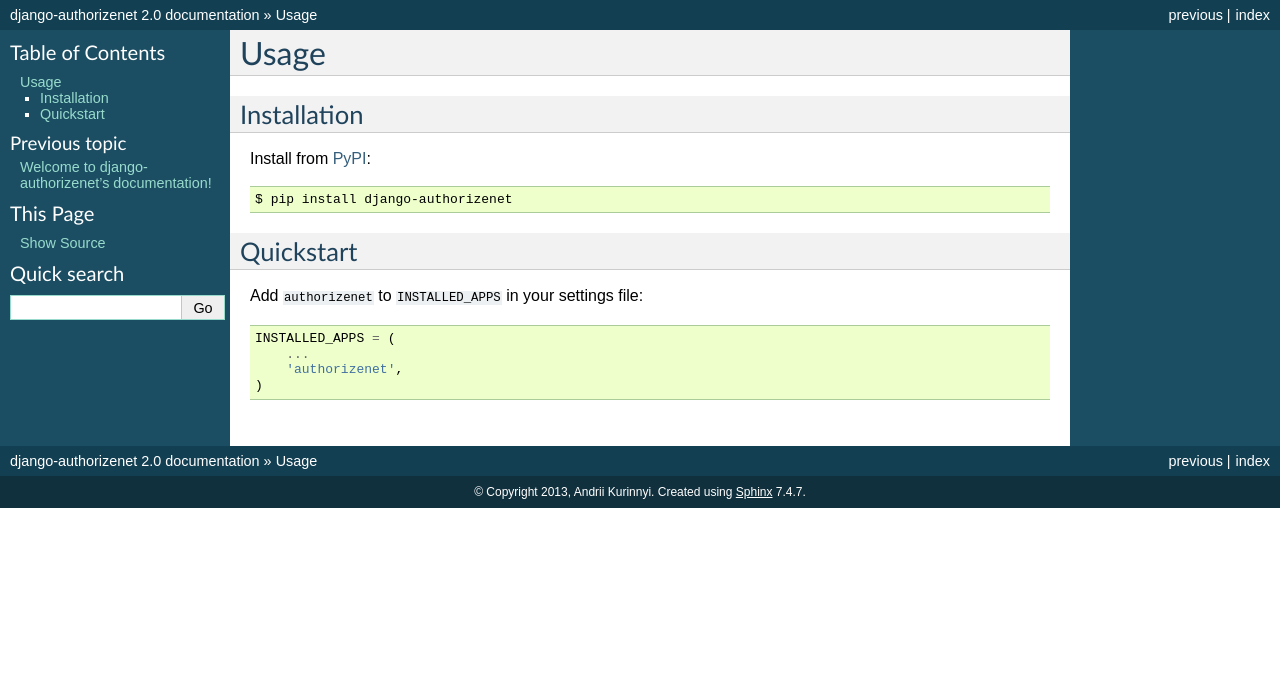
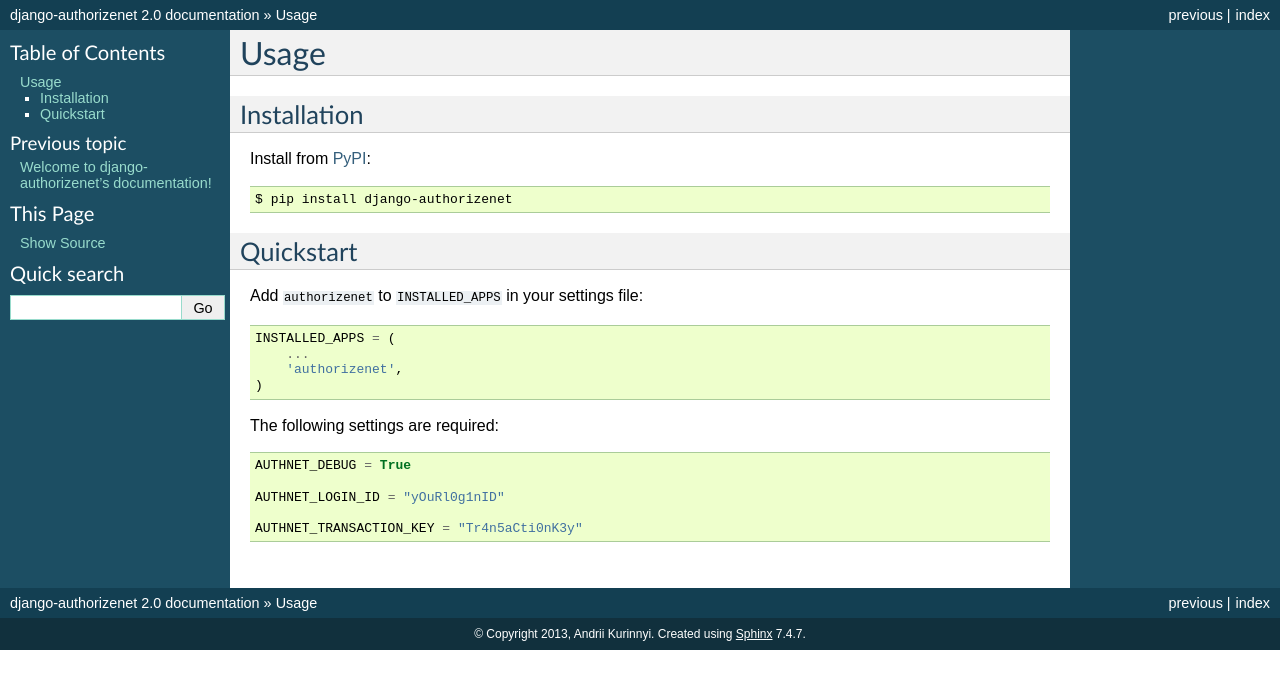
Before and after one commit to zen4ever/django-authorizenet, a Sphinx documentation site: the page built from docs/usage.rst, in a window 1280 px wide. Shown: the top 689 px of the page. Built offline with Sphinx 7.4.7, drawn with Linux system fonts in a browser that asks for light colours; pages that are not in the unit, such as notebooks, are missing from menus.

Commit message:
Note required settings in quick start docs

```diff
--- a/docs/usage.rst
+++ b/docs/usage.rst
@@ -24,3 +24,13 @@
         ...
         'authorizenet',
     )
+
+The following settings are required:
+
+.. code-block:: python
+
+    AUTHNET_DEBUG = True
+
+    AUTHNET_LOGIN_ID = "yOuRl0g1nID"
+
+    AUTHNET_TRANSACTION_KEY = "Tr4n5aCti0nK3y"
```
